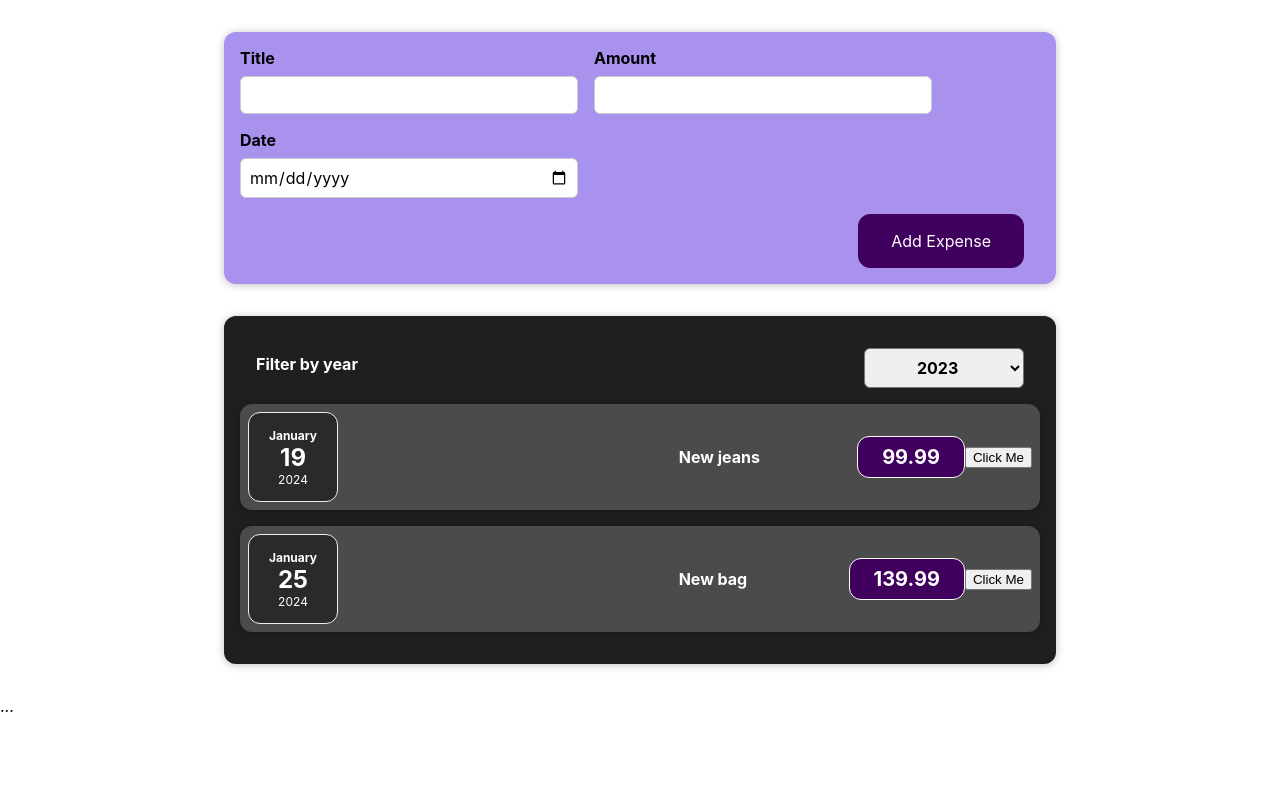
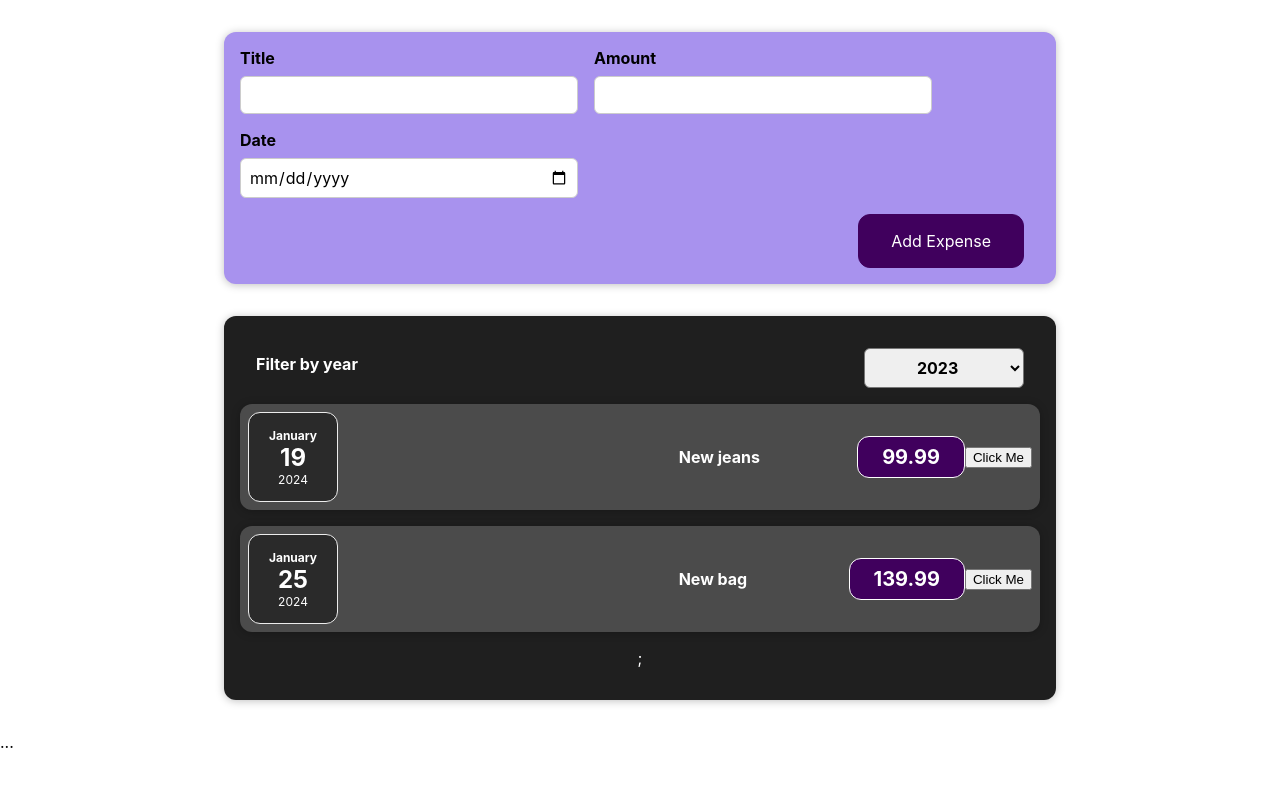
Before and after one commit to Jyrgen-S/expenses-http, a React (Create React App) app: page / in a window 1280 px wide. Shown: the top 786 px of the page. Built offline with nearby package versions, Linux system fonts and the light colour scheme.

Commit message:
Andmete kuvamine eraldi komponendi abil

```diff
--- a/src/components/Expenses/ExpenseItem.js
+++ b/src/components/Expenses/ExpenseItem.js
@@ -21,6 +21,7 @@ const ExpenseItem = (props) => {
   const year = props.expenseData.date.getFullYear();*/
 
   return (
+    <li>
       <Card className="expense-item">
         <ExpenseDate date={props.expenseData.date} />
         <div className="expense-item__description"></div>
@@ -30,6 +31,7 @@ const ExpenseItem = (props) => {
         </div>
         <button onClick={clickHandler}>Click Me</button>
       </Card>
+    </li>
   );
 };
 
--- a/src/components/Expenses/Expenses.js
+++ b/src/components/Expenses/Expenses.js
@@ -2,7 +2,8 @@ import React, { useState } from "react";
 import "./Expenses.css";
 import Card from "../UI/Card";
 import ExpensesFilter from "./ExpensesFilter";
-import ExpenseItem from "./ExpenseItem";
+/*import ExpenseItem from "./ExpenseItem";*/
+import ExpensesList from "./ExpensesList";
 
 const Expenses = (props) => {
   const [filteredYear, setFilteredYear] = useState("2024");
@@ -16,12 +17,12 @@ const Expenses = (props) => {
     return expense.date.getFullYear().toString() === filteredYear;
   });
 
-  let expensesContent = <p>No expenses found.</p>;
+  /* let expensesContent = <p>No expenses found.</p>;
   if (filteredExpenses.length > 0) {
     expensesContent = filteredExpenses.map((expense) => {
       return <ExpenseItem expenseData={expense} key={expense.id} />;
     });
-  }
+  } */
 
   return (
     <Card className="expenses">
@@ -29,7 +30,7 @@ const Expenses = (props) => {
         selected={filteredYear}
         onChangeFilter={filterChangeHandler}
       />
-      {expensesContent}
+      <ExpensesList expenses={filteredExpenses} />
     </Card>
   );
 };
--- /dev/null
+++ b/src/components/Expenses/ExpensesList.css
@@ -0,0 +1,9 @@
+.expenses-list {
+  list-style: none;
+  padding: 0;
+}
+
+.expenses-list__fallback {
+  color: white;
+  text-align: center;
+}
--- /dev/null
+++ b/src/components/Expenses/ExpensesList.js
@@ -0,0 +1,20 @@
+import "./ExpensesList.css";
+import ExpenseItem from "./ExpenseItem";
+
+const ExpensesList = (props) => {
+  if (props.expenses.length === 0) {
+    return <p className="expenses-list_fallback">No expenses found.</p>;
+  }
+
+  return (
+    <ul className="expenses-list">
+      {props.expenses.length > 0 &&
+        props.expenses.map((expense) => {
+          return <ExpenseItem expenseData={expense} key={expense.id} />;
+        })}
+      ;
+    </ul>
+  );
+};
+
+export default ExpensesList;
```
Lines whose indentation alone changed are shown as unchanged.
